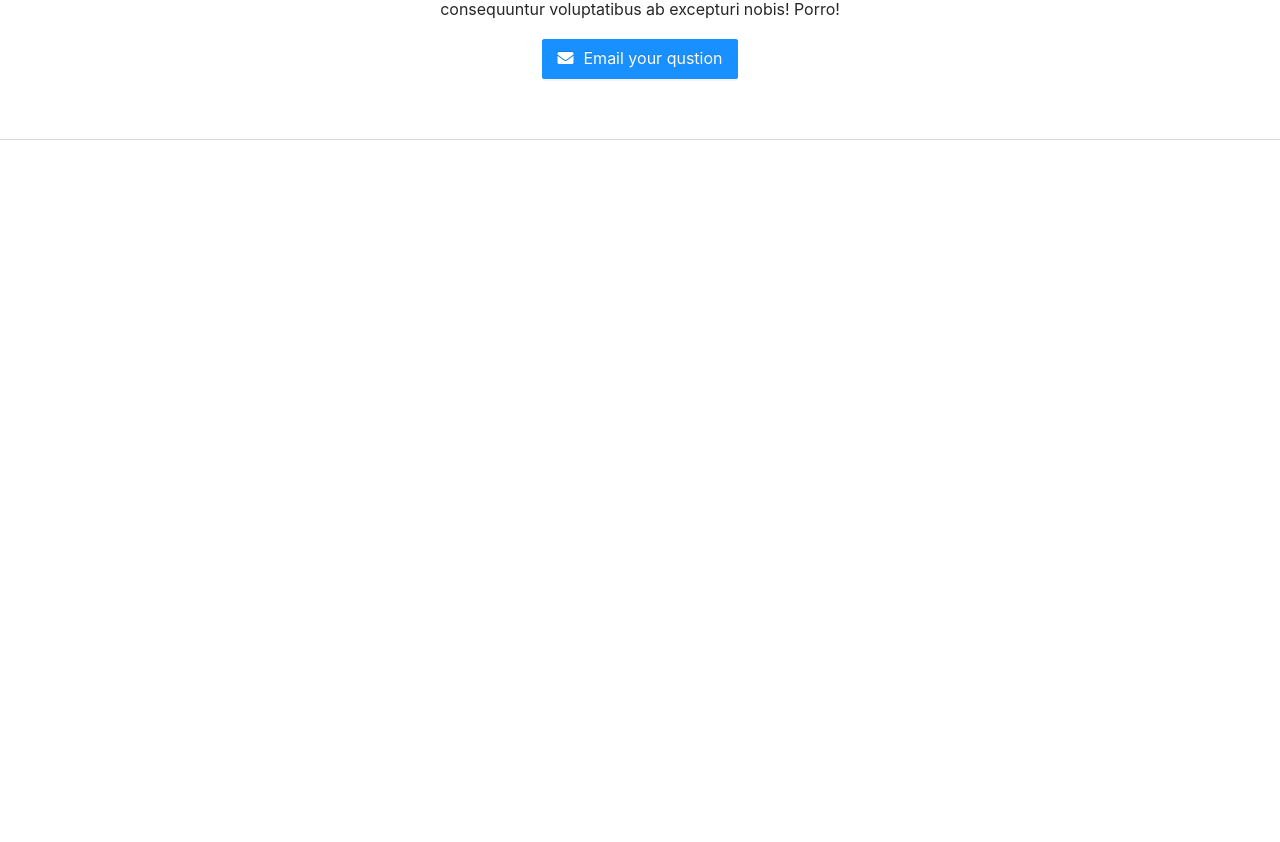
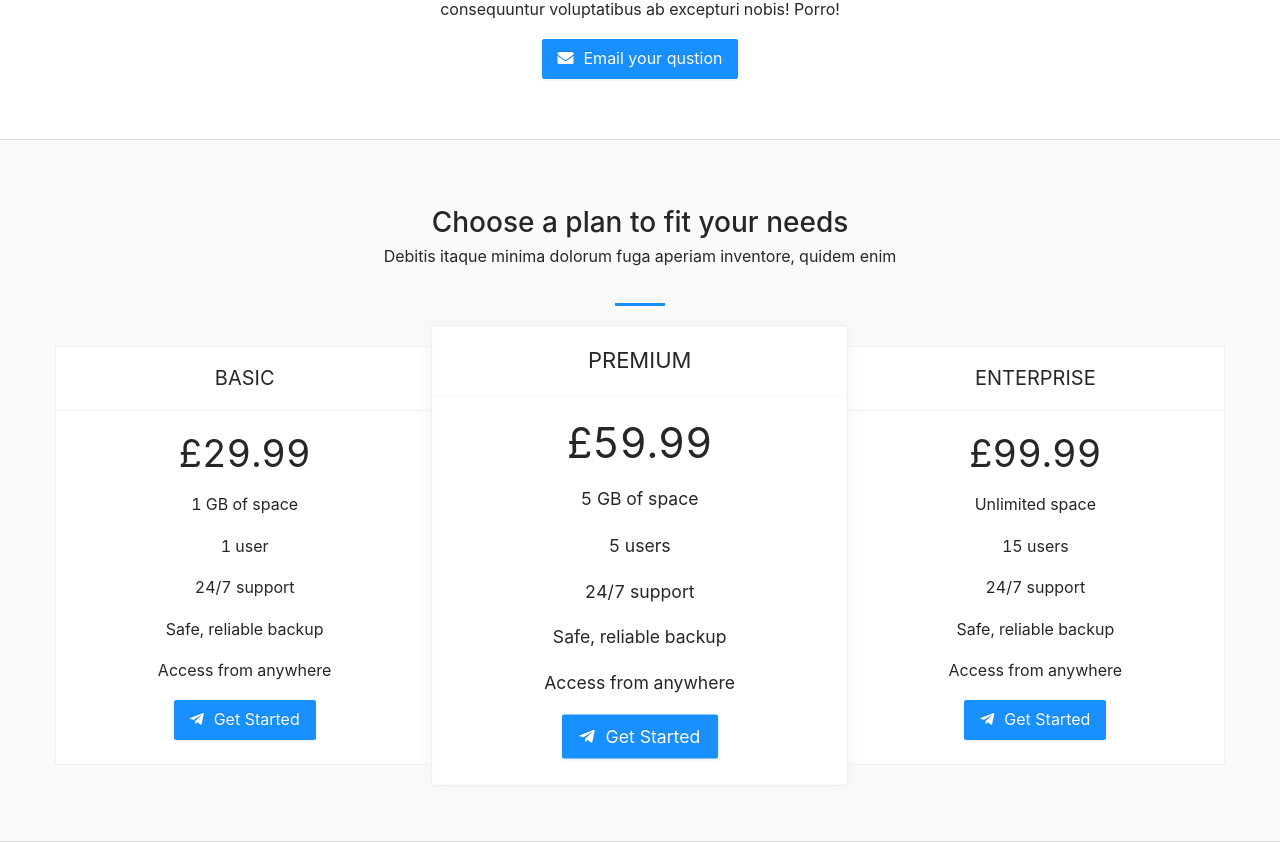
Before and after one commit to Clesio7844/react-art-design, a React (Create React App) app: page / in a window 1280 px wide. Shown: the part 3298-4140 px from the top of the page. Before the commit the page ends 3438 px from the top, so only its background shows below. Built offline with nearby package versions, Linux system fonts and the light colour scheme.

Commit message:
work plans using list component

```diff
--- /dev/null
+++ b/src/components/home/pricing.js
@@ -0,0 +1,89 @@
+import React from 'react';
+import { List, Card } from 'antd';
+import { Button } from 'antd';
+
+const data = [
+  {
+    title: 'Basic',
+    content: [
+      {
+        price: '£29.99',
+        space: '1 GB of space',
+        user: '1 user',
+        support: '24/7 support',
+        backup: 'Safe, reliable backup',
+        access: 'Access from anywhere'
+      }
+    ]
+  },
+  {
+    title: 'Premium',
+    content: [
+      {
+        price: '£59.99',
+        space: '5 GB of space',
+        user: '5 users',
+        support: '24/7 support',
+        backup: 'Safe, reliable backup',
+        access: 'Access from anywhere'
+      }
+    ]
+  },
+  {
+    title: 'Enterprise',
+    content: [
+      {
+        price: '£99.99',
+        space: 'Unlimited space',
+        user: '15 users',
+        support: '24/7 support',
+        backup: 'Safe, reliable backup',
+        access: 'Access from anywhere'
+      }
+    ]
+  }
+];
+
+function Apppricing() {
+  return (
+    <div id='pricing' className='block pricingBlock bgGray'>
+      <div className='container-fluid'>
+        <div className='titleHolder'>
+          <h2>Choose a plan to fit your needs</h2>
+          <p>
+            Debitis itaque minima dolorum fuga aperiam inventore, quidem enim
+          </p>
+        </div>
+        <List
+          grid={{
+            gutter: 16,
+            xs: 1,
+            sm: 1,
+            md: 3,
+            lg: 3,
+            xl: 3,
+            xxl: 3
+          }}
+          dataSource={data}
+          renderItem={item => (
+            <List.Item>
+              <Card title={item.title}>
+                <p className='large'>{item.content[0].price}</p>
+                <p>{item.content[0].space}</p>
+                <p>{item.content[0].user}</p>
+                <p>{item.content[0].support}</p>
+                <p>{item.content[0].backup}</p>
+                <p>{item.content[0].access}</p>
+                <Button type='primary' size='large'>
+                  <i className='fab fa-telegram-plane'></i> Get Started
+                </Button>
+              </Card>
+            </List.Item>
+          )}
+        />
+      </div>
+    </div>
+  );
+}
+
+export default Apppricing;
--- a/src/views/home.js
+++ b/src/views/home.js
@@ -4,6 +4,7 @@
 import Appfeature from '../components/home/feature';
 import Appworks from '../components/home/works';
 import AppFaq from '../components/home/faq';
+import Apppricing from '../components/home/pricing';
 
 function AppHome() {
   return (
@@ -13,6 +14,7 @@
       <Appfeature />
       <Appworks />
       <AppFaq />
+      <Apppricing />
     </div>
   );
 }
```
